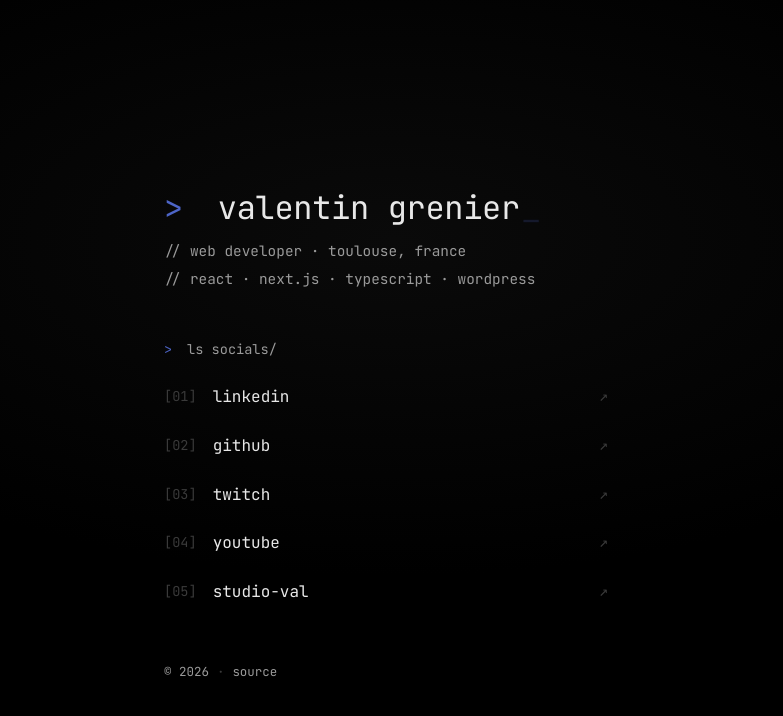
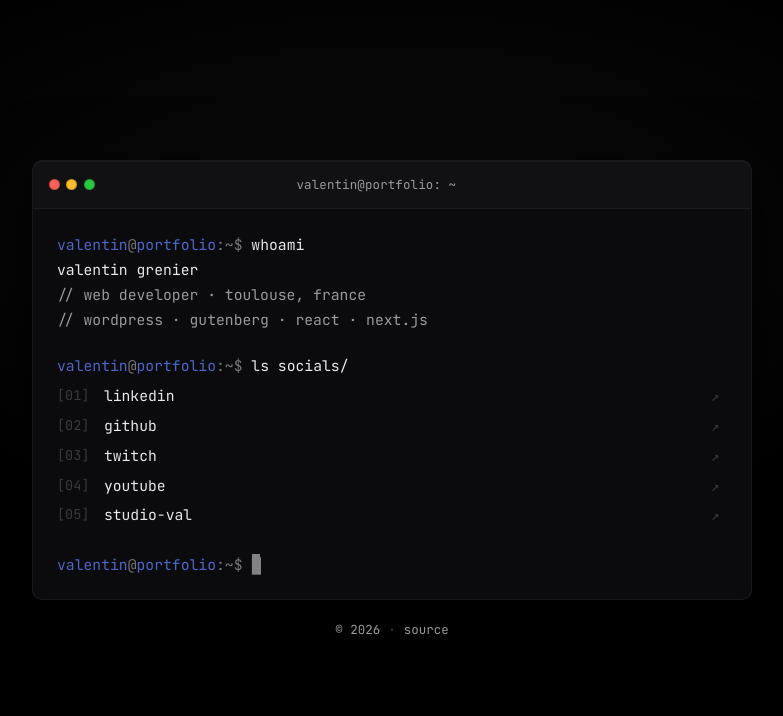
Before and after one commit to valentin-grenier/portfolio, an Astro site: page / in a window 1280 px wide. Shown: the whole page, without its empty margins (248-1031 px from the left). Built offline with nearby package versions, Linux system fonts and the light colour scheme; Astro itself is replaced by a stand-in of ours.

Commit message:
feat: shell-window layout

```diff
--- /dev/null
+++ b/src/components/Prompt.astro
@@ -0,0 +1,17 @@
+---
+// A single shell prompt line: `user@host:path$ cmd`.
+// The whole line is decorative (aria-hidden) — it provides visual context
+// only. Surrounding semantic elements carry the meaning for AT.
+
+interface Props {
+  /** Command shown after the `$`. If omitted, content goes via the slot. */
+  cmd?: string;
+}
+
+const { cmd } = Astro.props;
+const user = "valentin";
+const host = "portfolio";
+const path = "~";
+---
+
+<p class="prompt-line" aria-hidden="true"><span class="ps-user">{user}</span><span class="ps-sep">@</span><span class="ps-host">{host}</span><span class="ps-sep">:</span><span class="ps-path">{path}</span><span class="ps-dollar">$</span> {cmd ? <span class="ps-cmd">{cmd}</span> : <slot />}</p>
--- a/src/pages/index.astro
+++ b/src/pages/index.astro
@@ -2,6 +2,7 @@
 import "@fontsource/jetbrains-mono/latin-400.css";
 import "@fontsource/jetbrains-mono/latin-500.css";
 import "../styles/main.scss";
+import Prompt from "../components/Prompt.astro";
 
 const links = [
   { label: "linkedin", href: "https://www.linkedin.com/in/valentin-grenier/" },
@@ -15,11 +16,13 @@ const name = "valentin grenier";
 const displayName = "Valentin Grenier";
 const taglines = [
   "// web developer · toulouse, france",
-  "// react · next.js · typescript · wordpress",
+  "// wordpress · gutenberg · react · next.js",
 ];
 const sourceUrl = "https://github.com/valentin-grenier/portfolio";
 const pageTitle = `${displayName} — Web developer`;
 const year = new Date().getFullYear();
+
+const windowTitle = "valentin@portfolio: ~";
 ---
 
 <!--
@@ -43,22 +46,27 @@ const year = new Date().getFullYear();
     <title>{pageTitle}</title>
   </head>
   <body>
-    <main class="page">
-      <header class="head">
-        <h1 class="name">
-          <span class="prompt" aria-hidden="true">&gt;</span>
-          <span class="name-text">{name}</span><span
-            class="cursor"
-            aria-hidden="true">_</span
-          >
-        </h1>
-        {taglines.map((line) => <p class="tagline">{line}</p>)}
+    <main class="terminal" aria-label="Terminal window">
+      <header class="terminal__chrome" aria-hidden="true">
+        <span class="dots">
+          <span class="dot dot--close"></span>
+          <span class="dot dot--min"></span>
+          <span class="dot dot--max"></span>
+        </span>
+        <span class="terminal__title">{windowTitle}</span>
+        <span class="dots dots--spacer"></span>
       </header>
 
+      <div class="terminal__body">
+        <section class="block">
+          <Prompt cmd="whoami" />
+          <h1 class="output output--name">{name}</h1>
+          {taglines.map((line) => <p class="output output--dim">{line}</p>)}
+        </section>
+
+        <section class="block">
+          <Prompt cmd="ls socials/" />
           <nav class="links" aria-label="Social links">
-        <div class="cmd" aria-hidden="true">
-          <span class="prompt">&gt;</span> ls socials/
-        </div>
             <ul role="list">
               {
                 links.map((link, i) => (
@@ -83,6 +91,11 @@ const year = new Date().getFullYear();
               }
             </ul>
           </nav>
+        </section>
+
+        <Prompt><span class="cursor" aria-hidden="true">█</span></Prompt>
+      </div>
+    </main>
 
     <footer class="foot">
       <span>© {year}</span>
@@ -97,7 +110,6 @@ const year = new Date().getFullYear();
         <span class="sr-only">(opens in a new tab)</span>
       </a>
     </footer>
-    </main>
 
     <script is:inline>
       console.log(
--- a/src/styles/_page.scss
+++ b/src/styles/_page.scss
@@ -1,107 +1,201 @@
 // ---------------------------------------------------------------------------
-// Page — layout, components, animations.
+// Page — a single terminal window, centred over the gradient backdrop.
 // ---------------------------------------------------------------------------
 
-.page {
+body {
+  display: flex;
+  flex-direction: column;
+  align-items: center;
+  justify-content: center;
   min-height: 100vh;
   min-height: 100dvh;
+  padding: 2.5rem 1.25rem;
+  gap: 1.25rem;
+}
+
+// ----- terminal window -----
+
+.terminal {
+  width: 100%;
+  max-width: 720px;
+  background: #0b0b0d;
+  border: 1px solid rgba(255, 255, 255, 0.06);
+  border-radius: 10px;
+  box-shadow:
+    0 1px 0 rgba(255, 255, 255, 0.04) inset,
+    0 30px 80px rgba(0, 0, 0, 0.6),
+    0 8px 24px rgba(0, 0, 0, 0.4);
+  overflow: hidden;
+  // entrance — single fade-up for the whole window
+  animation: fadeUp 700ms var(--ease) both;
+  animation-delay: 60ms;
+}
+
+.terminal__chrome {
+  display: grid;
+  grid-template-columns: auto 1fr auto;
+  align-items: center;
+  padding: 0.7rem 1rem;
+  background: rgba(255, 255, 255, 0.025);
+  border-bottom: 1px solid rgba(255, 255, 255, 0.05);
+  user-select: none;
+}
+
+.dots {
   display: flex;
-  flex-direction: column;
-  justify-content: center;
-  align-items: flex-start;
-  max-width: 520px;
-  margin: 0 auto;
-  padding: 6rem 2rem 2rem;
-  gap: 3rem;
-
-  @media (max-width: 480px) {
-    padding: 4rem 1.5rem 2rem;
-    gap: 2.25rem;
+  gap: 0.4rem;
+  // Reserve right-side space equal to the dots cluster so the title can
+  // visually sit centred regardless of cluster width.
+  &--spacer {
+    visibility: hidden;
+    &::before {
+      content: "● ● ●";
+      letter-spacing: 0.4rem;
+    }
   }
 }
 
-// ----- header -----
+.dot {
+  width: 11px;
+  height: 11px;
+  border-radius: 50%;
+  background: var(--dot, #555);
+  box-shadow: 0 0 0 1px rgba(0, 0, 0, 0.25) inset;
+}
 
-.head {
+.dot--close {
+  --dot: #ff5f56;
+}
+.dot--min {
+  --dot: #ffbd2e;
+}
+.dot--max {
+  --dot: #27c93f;
+}
+
+.terminal__title {
+  font-size: 0.78rem;
+  color: var(--fg-dim);
+  text-align: center;
+  letter-spacing: 0.01em;
+  white-space: nowrap;
+  overflow: hidden;
+  text-overflow: ellipsis;
+}
+
+.terminal__body {
+  padding: 1.5rem 1.5rem 1.4rem;
+  font-size: 0.92rem;
+  line-height: 1.6;
   display: flex;
   flex-direction: column;
-  gap: 0.4rem;
+  gap: 1.4rem;
+
+  @media (max-width: 480px) {
+    padding: 1.1rem 1rem 1.1rem;
+    font-size: 0.86rem;
+  }
 }
 
-.name {
+// ----- shell prompt line -----
+
+.block {
+  display: flex;
+  flex-direction: column;
+  gap: 0.1rem;
+}
+
+.prompt-line {
   margin: 0;
-  font-size: clamp(1.5rem, 5vw, 2rem);
+  white-space: pre-wrap;
+  word-break: break-word;
+}
+
+.ps-user,
+.ps-host {
+  color: var(--accent);
   font-weight: 500;
-  letter-spacing: -0.01em;
+}
+
+.ps-sep,
+.ps-path {
+  color: var(--fg-muted);
+}
+
+.ps-dollar {
+  color: var(--fg-muted);
+}
+
+.ps-cmd {
   color: var(--fg);
 }
 
-.prompt {
-  color: var(--accent);
-  margin-right: 0.5em;
-}
-
 .cursor {
-  color: var(--accent);
+  display: inline-block;
+  background: var(--fg);
+  width: 0.55em;
+  height: 1em;
+  vertical-align: -0.1em;
   margin-left: 0.05em;
-  animation: blink 1.15s ease-in-out infinite;
+  animation: blink 1.05s ease-in-out infinite;
   will-change: opacity;
 }
 
-.tagline {
+// ----- shell output -----
+
+.output {
   margin: 0;
-  color: var(--fg-dim);
-  font-size: 0.9rem;
-  line-height: 1.55;
+  font-size: inherit;
+  font-weight: 400;
+  color: var(--fg);
+  letter-spacing: 0;
 }
 
-// ----- links -----
+.output--name {
+  font-weight: 500;
+}
+
+.output--dim {
+  color: var(--fg-dim);
+}
+
+// ----- links (formatted as `ls` rows) -----
 
 .links {
   width: 100%;
-
-  ul {
-    list-style: none;
-    margin: 0;
-    padding: 0;
-    display: flex;
-    flex-direction: column;
-    gap: 0.25rem;
-  }
 }
 
-// Decorative "command" line shown above the link list.
-// Hidden from AT — `<nav aria-label="Social links">` provides semantics.
-.cmd {
-  font-size: 0.85rem;
-  color: var(--fg-dim);
-  margin: 0 0 0.85rem;
-  user-select: none;
+.links ul {
+  list-style: none;
+  margin: 0.1rem 0 0;
+  padding: 0;
+  display: flex;
+  flex-direction: column;
+  gap: 0;
 }
 
 .link {
   display: grid;
   grid-template-columns: auto 1fr auto;
   align-items: center;
-  gap: 1rem;
-  padding: 0.6rem 0.75rem;
-  margin-left: -0.75rem;
-  border-radius: 4px;
+  gap: 0.9rem;
+  padding: 0.2rem 0.5rem;
+  margin-left: -0.5rem;
+  border-radius: 3px;
   will-change: transform, background-color;
   transition:
     background-color var(--duration) var(--ease),
     transform var(--duration-slow) var(--ease),
-    color var(--duration) var(--ease),
-    outline-color var(--duration) var(--ease);
+    color var(--duration) var(--ease);
 
   @media (max-width: 480px) {
-    gap: 0.75rem;
+    gap: 0.7rem;
   }
 
   &:hover,
   &:focus-visible {
     background-color: var(--accent-soft);
-    transform: translateX(6px);
+    transform: translateX(4px);
 
     .num {
       color: var(--accent);
@@ -113,11 +207,10 @@
 
     .arrow {
       color: var(--accent);
-      transform: translate(3px, -3px);
+      transform: translate(2px, -2px);
     }
   }
 
-  // Keyboard-only focus ring — meets WCAG 2.4.7 / 2.4.11.
   &:focus-visible {
     outline: 2px solid var(--accent);
     outline-offset: 3px;
@@ -126,13 +219,12 @@
 
 .num {
   color: var(--fg-decor);
-  font-size: 0.85rem;
+  font-size: 0.92em;
   transition: color var(--duration) var(--ease);
 }
 
 .label {
   color: var(--fg);
-  font-size: 1rem;
   position: relative;
 
   &::after {
@@ -151,14 +243,14 @@
 
 .arrow {
   color: var(--fg-decor);
-  font-size: 0.95rem;
+  font-size: 0.95em;
   will-change: transform;
   transition:
     color var(--duration) var(--ease),
     transform var(--duration-slow) var(--ease);
 }
 
-// ----- footer -----
+// ----- footer (outside the terminal) -----
 
 .foot {
   font-size: 0.78rem;
@@ -167,6 +259,10 @@
   gap: 0.5rem;
   align-items: center;
   flex-wrap: wrap;
+  justify-content: center;
+  // entrance — slightly after the terminal
+  animation: fadeUp 700ms var(--ease) both;
+  animation-delay: 280ms;
 
   .sep {
     color: var(--fg-decor);
@@ -211,45 +307,12 @@
   }
 }
 
-.head,
-.links li,
-.foot {
-  animation: fadeUp 700ms var(--ease) both;
-}
-
-.head {
-  animation-delay: 40ms;
-}
-
-.links li {
-  &:nth-child(1) {
-    animation-delay: 180ms;
-  }
-  &:nth-child(2) {
-    animation-delay: 240ms;
-  }
-  &:nth-child(3) {
-    animation-delay: 300ms;
-  }
-  &:nth-child(4) {
-    animation-delay: 360ms;
-  }
-  &:nth-child(5) {
-    animation-delay: 420ms;
-  }
-}
-
-.foot {
-  animation-delay: 560ms;
-}
-
 // ----- accessibility -----
 
 @media (prefers-reduced-motion: reduce) {
-  .cursor,
-  .head,
-  .links li,
-  .foot {
+  .terminal,
+  .foot,
+  .cursor {
     animation: none;
   }
 
```
Lines whose indentation alone changed are shown as unchanged.
